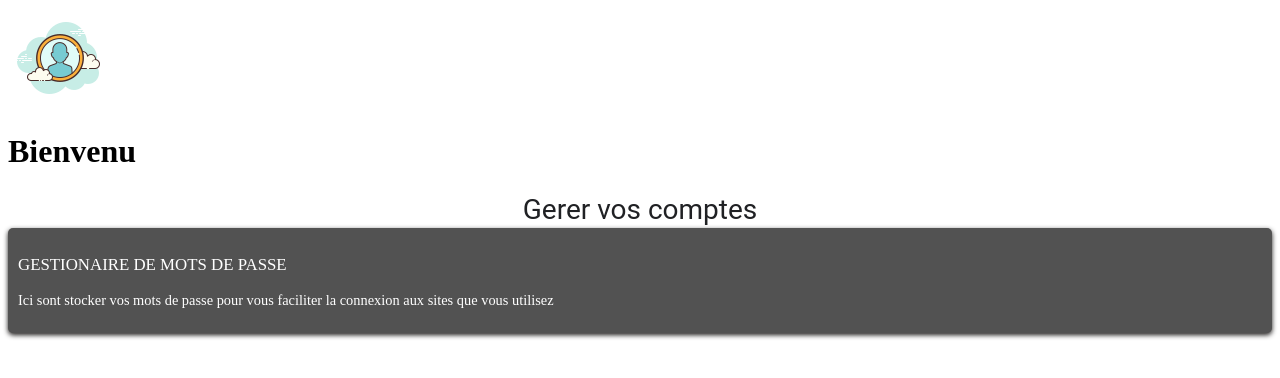
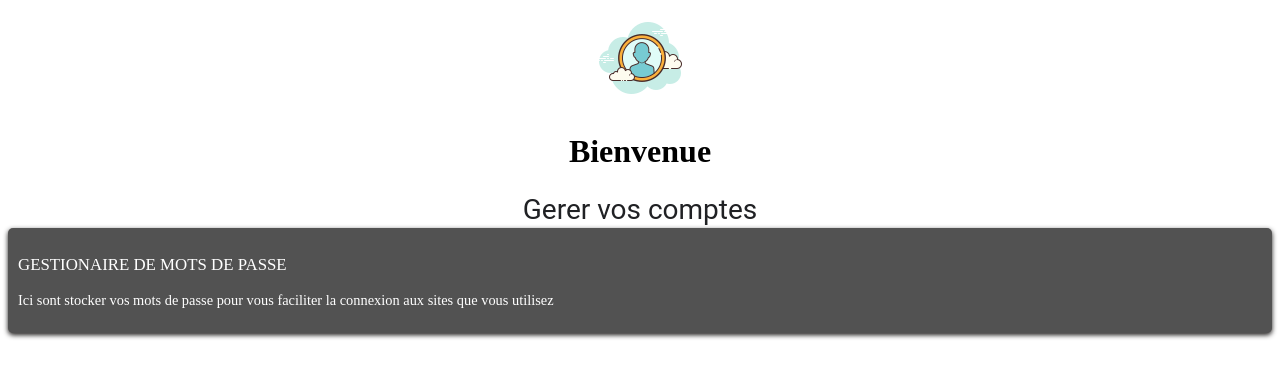
Before and after one commit to Chervenson/ARMAND, a PHP site: page /gestionaire/index.html in a window 1280 px wide. Shown: the top 378 px of the page. Run offline with PHP 8.4, Linux system fonts and the light colour scheme.

Commit message:
Add files via upload

```diff
--- a/Extension/background.js
+++ b/Extension/background.js
@@ -19,6 +19,8 @@ async function storage() {
         });
     });
 }
+
+
 /*
 async function load(tab) {
     await chrome.scripting.insertCSS({
--- a/Extension/gestionaire/index.html
+++ b/Extension/gestionaire/index.html
@@ -9,9 +9,10 @@
 <body>
     <header class="okt">
         <div class="entete">
-            <img src="images\icon100.png" alt="" id="avatar" />
-            <h1 class="test">Bienvenu</h1>
-
+            <div class="imgs">
+                <img src="images\icon100.png" alt="" id="avatar" />
+                <h1>Bienvenue</h1>
+            </div>
             <div class="rpi">
                 Gerer vos comptes
             </div>
--- a/Extension/gestionaire/style.css
+++ b/Extension/gestionaire/style.css
@@ -43,3 +43,29 @@ aside {
     color: white;
     font-size: 0.9em;
 }
+
+.imgs {
+    /* font-family: "Google Sans", Roboto, Arial, sans-serif;
+    line-height: 2.25rem;
+    font-size: 1.75rem;
+    letter-spacing: 0;
+    font-weight: 400;
+    hyphens: auto;
+    word-break: break-word;
+    word-wrap: break-word;
+    color: rgb(32, 33, 36);*/
+    text-align: center;
+}
+
+/*.test {
+    font-family: "Google Sans", Roboto, Arial, sans-serif;
+    line-height: 2.25rem;
+    font-size: 1.75rem;
+    letter-spacing: 0;
+    font-weight: 300;
+    hyphens: auto;
+    word-break: break-word;
+    word-wrap: break-word;
+    color: rgb(32, 33, 36);
+    text-align: center;
+}*/
--- a/Extension/style.css
+++ b/Extension/style.css
@@ -4,6 +4,10 @@
         box-sizing: border-box;
         font-size: 16px;
     }*/
+header {
+    text-align: center;
+
+}
 
 body {
     font-family: 'Roboto', sans-serif;
```
Also changed, not shown: Extension/index.html (+11 -2 lines), Extension/script.js (+17 -10 lines).
